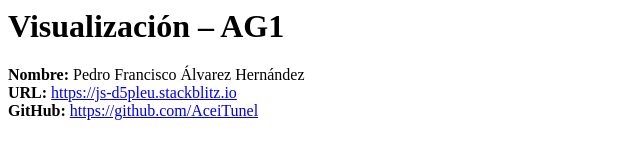
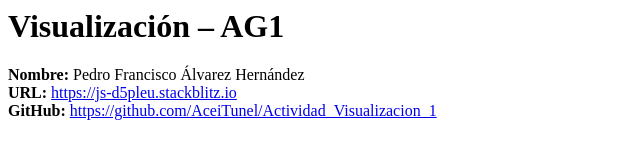
Before and after one commit to AceiTunel/Actividad_Visualizacion_1, a website: page index.html in a window 1280 px wide. Shown: the whole page, without its empty margins (0-640 px from the left). Drawn offline with Linux system fonts and the light colour scheme.

Commit message:
1 file modified

```diff
--- a/index.html
+++ b/index.html
@@ -6,4 +6,4 @@
 href="https://js-d5pleu.stackblitz.io">https://js-d5pleu.stackblitz.io</a><br>
 
 <b>GitHub:</b> <a
-href="https://github.com/AceiTunel">https://github.com/AceiTunel</a><br>
+href="https://github.com/AceiTunel/Actividad_Visualizacion_1">https://github.com/AceiTunel/Actividad_Visualizacion_1</a><br>
```
